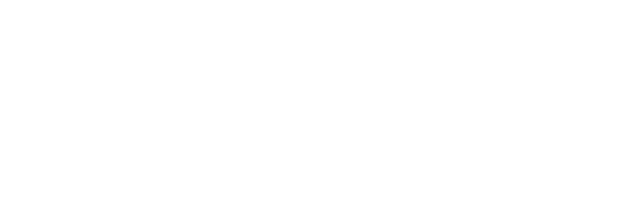
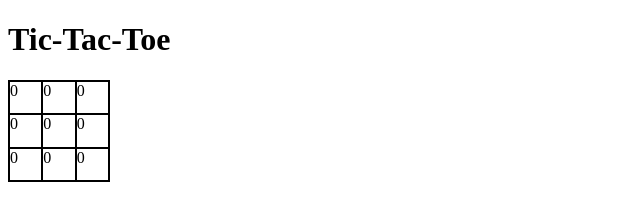
Before and after one commit to elefantflan/project-tic-tac-toe, a plain HTML site: page index.html in a window 1280 px wide. Shown: the whole page, without its empty margins (0-640 px from the left). Drawn offline with Linux system fonts and the light colour scheme.

Commit message:
basic tic tac toe

```diff
--- a/index.html
+++ b/index.html
@@ -4,7 +4,7 @@
     <meta charset="UTF-8">
     <meta http-equiv="X-UA-Compatible" content="IE=edge">
     <meta name="viewport" content="width=device-width, initial-scale=1.0">
-    <title>Document</title>
+    <title>Tic-Tac-Toe</title>
     <script src="script.js" defer></script>
     <link rel="stylesheet" href="style.css">
 </head>
--- a/script.js
+++ b/script.js
@@ -0,0 +1,55 @@
+// Array
+const mark = [0, 0, 0,
+              0, 0, 0,
+              0, 0, 0]
+
+//Obj
+function Tile(mark){
+    this.mark = mark;
+}
+
+//Gameboard
+const body = document.body;
+const board = document.createElement('div');
+board.className = 'board';
+const title = document.createElement('h1');
+title.textContent = 'Tic-Tac-Toe'
+body.append(title);
+
+function createTile(){
+    for(i=0;i<9;i++){
+        const tile = document.createElement('div');
+        tile.className = `tile ${i}`;
+        tileMark = mark[i];
+        tile.append(tileMark);
+        board.append(tile);
+    }
+}
+
+createTile();
+body.append(board);
+
+//Event Listeners
+
+const tiles = document.querySelectorAll('.tile');
+
+tiles.forEach((item)=>{
+    item.addEventListener('click', ()=>{
+        console.log("I'm a tile")
+        item.style.backgroundColor="#eeeeee";
+    })
+})
+
+//Players
+const playerOne = tiles.forEach((item)=>{
+    item.addEventListener('click', ()=>{
+    })
+})
+const playerTwo = tiles.forEach((item)=>{
+    item.addEventListener('click', ()=>{
+    })
+})
+//Game Mechanics
+function gameRound(){
+
+}
--- a/style.css
+++ b/style.css
@@ -0,0 +1,18 @@
+.board{
+    display:grid;
+    grid-template-columns: repeat(3,1fr);
+    grid-template-rows: repeat(3,1fr);
+
+    width:100px;
+    height:100px;
+
+    border:1px solid black;
+}
+
+.tile{
+    border:1px solid black;
+}
+
+.tile:hover{
+    background-color: #eeeeee;
+}
```
